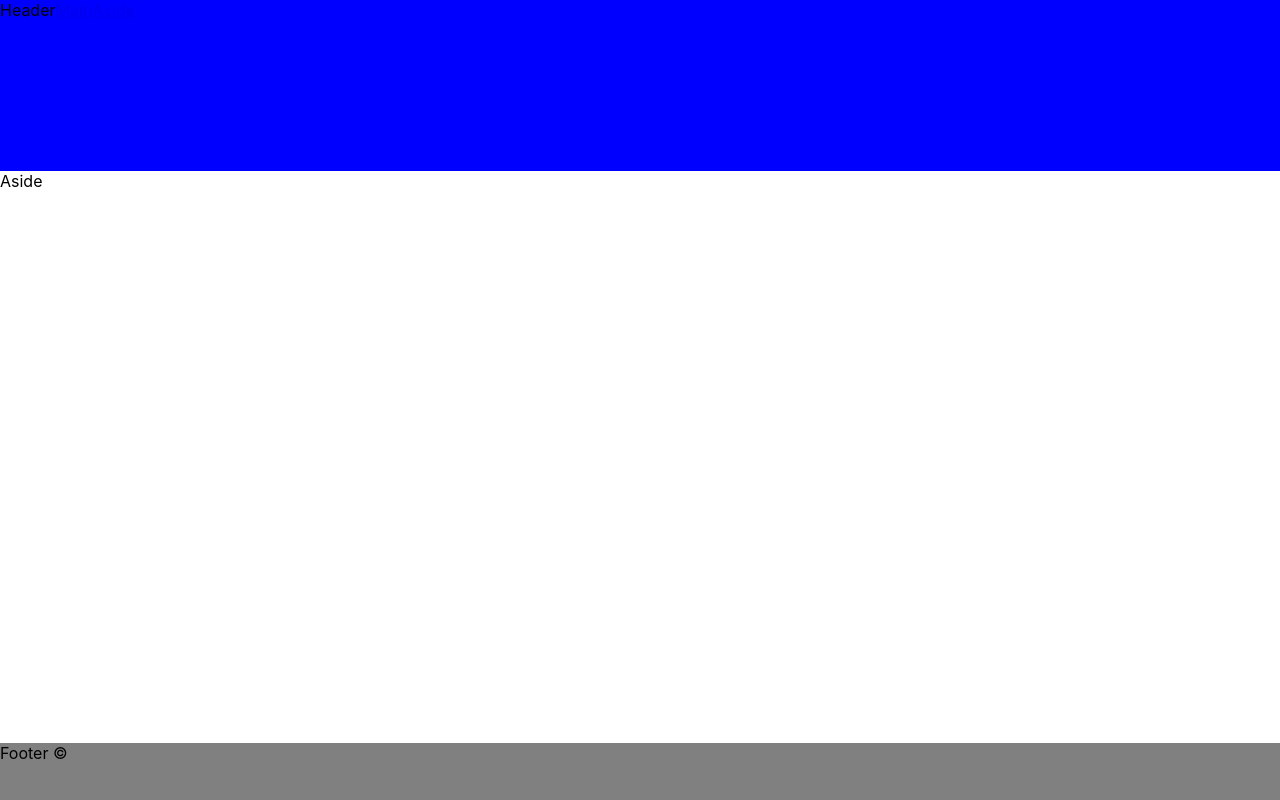
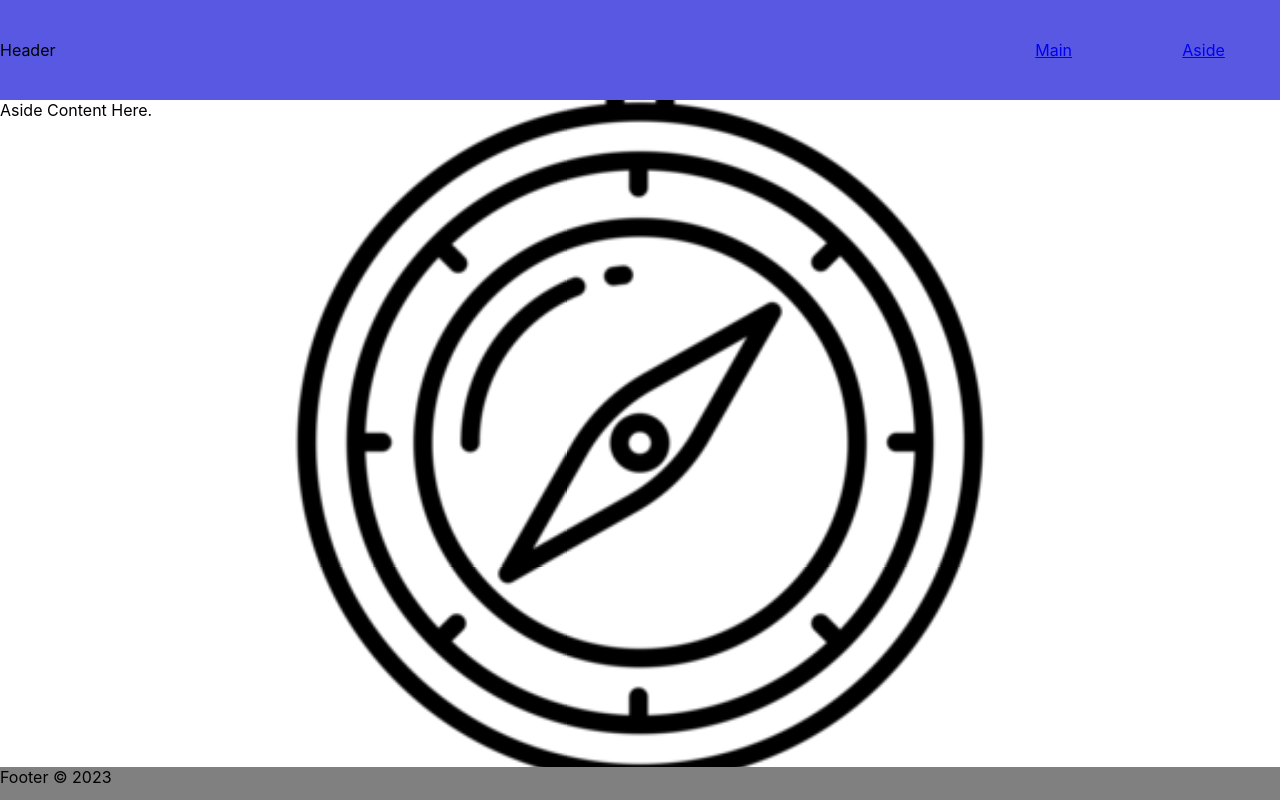
Before and after one commit to 19DennisBrown/GymWebsite, a React (Create React App) app: page /aside in a window 1280 px wide. Built offline with nearby package versions, Linux system fonts and the light colour scheme.

Commit message:
New files added.

```diff
--- a/src/Aside.js
+++ b/src/Aside.js
@@ -1,10 +1,10 @@
 import React from 'react'
-
+import './Styles/Aside.css'
 
 const Aside = () => {
   return (
-    <div>
-      Aside
+    <div className='aside'>
+      Aside Content Here.
     </div>
   )
 }
--- a/src/Footer.js
+++ b/src/Footer.js
@@ -3,9 +3,10 @@ import React from 'react'
 import './Styles/Footer.css'
 
 const Footer = () => {
+  const today = new Date()
   return (
     <div className='container-footer'>
-      Footer &copy;
+      Footer &copy; {today.getFullYear()}
     </div>
   )
 }
--- a/src/Header.js
+++ b/src/Header.js
@@ -2,14 +2,14 @@
 import React from 'react'
 import './Styles/Header.css'
 import {NavLink} from 'react-router-dom'
+import Navs from './Navs.js'
 
 
 const Header = () => {
   return (
     <div className='container-header'>
       Header
-      <NavLink to='Main.js'>Main</NavLink>
-      <NavLink to='Aside.js'>Aside</NavLink>
+      <Navs/>
     </div>
   )
 }
--- /dev/null
+++ b/src/Navs.js
@@ -0,0 +1,33 @@
+
+
+
+import React from 'react'
+import './Styles/Navs.css'
+import {NavLink} from 'react-router-dom'
+
+const Navs = () => {
+  return (
+    <nav className='nav-links'>
+      <ul>
+        <li>
+        <NavLink
+            className='linkBtn'
+            to="/"
+            exact>
+          Main
+        </NavLink>
+        </li>
+        <li>
+        <NavLink
+            className='linkBtn'
+            to="/aside"
+            exact>
+          Aside
+        </NavLink>
+        </li>
+      </ul>
+    </nav>
+  )
+}
+
+export default Navs
--- a/src/Styles/App.css
+++ b/src/Styles/App.css
@@ -3,5 +3,5 @@
 .App{
   width: 100vw; height: 100vh;
   display: grid;
-  grid-template-rows: .3fr 1fr .1fr;
+  grid-template-rows: .15fr 1fr .05fr;
 }
--- /dev/null
+++ b/src/Styles/Aside.css
@@ -0,0 +1,9 @@
+
+
+.aside{
+  background: url('../gymimages/clock.webp');
+  background-position: center;
+  background-size: contain;
+  background-repeat: no-repeat;
+  background-attachment: fixed;
+}
--- a/src/Styles/Header.css
+++ b/src/Styles/Header.css
@@ -1,4 +1,7 @@
 
 .container-header{
-  background-color: blue;
+  background-color: rgb(88, 88, 227);
+  display: flex;
+  justify-content: space-between;
+  align-items: center;
 }
--- a/src/Styles/Main.css
+++ b/src/Styles/Main.css
@@ -4,6 +4,7 @@
   background-repeat: no-repeat;
   background-position: center;
   background-size: cover;
+  width: 100%;
 }
 img{
   border-radius: 10%;
--- /dev/null
+++ b/src/Styles/Navs.css
@@ -0,0 +1,13 @@
+
+*{
+  list-style: none;
+}
+
+.nav-links{
+  color:red;
+}
+ul{
+  width: 300px;
+  display: flex;
+  justify-content: space-around;
+}
```
